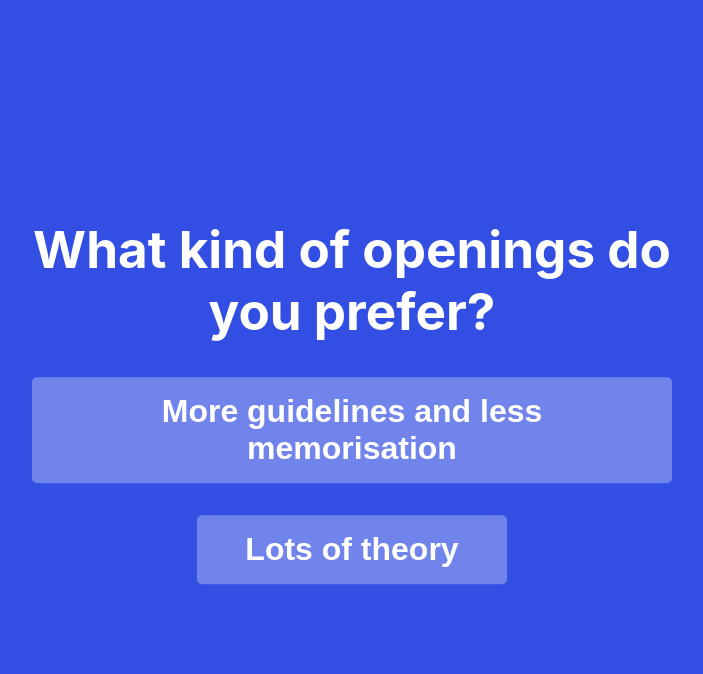
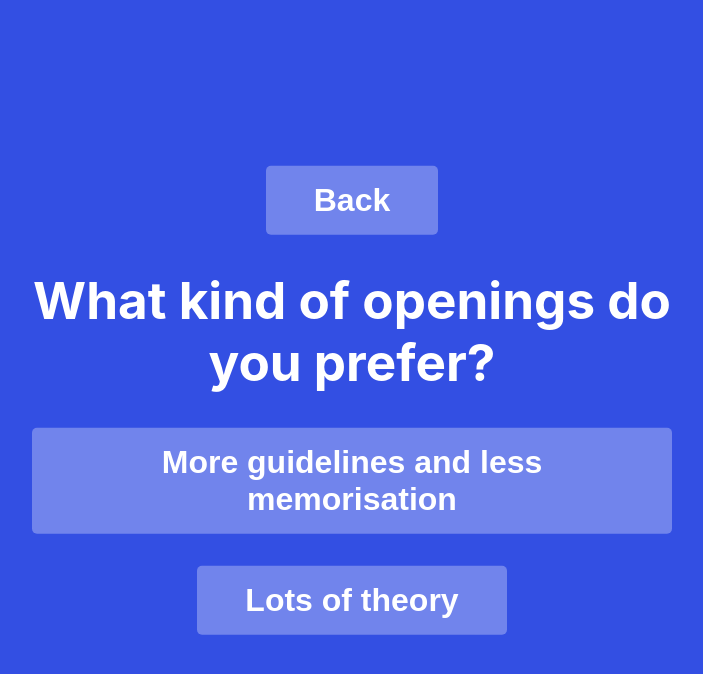
Before and after one commit to eissec/chess-opening, a React (Create React App) app: page / in a window 1280 px wide. Both pictures are taken after a click on the button "White". Shown: the top 674 px of the page, without its empty margins (288-991 px from the left). Built offline with nearby package versions, Linux system fonts and the light colour scheme.

Commit message:
Add back button

```diff
--- a/src/App.js
+++ b/src/App.js
@@ -5,18 +5,29 @@ import Question from "./Question";
 import { motion } from "framer-motion";
 
 function App() {
-	const [question, setQuestion] = useState(Questions.YouPlayAs);
+	const [questionPath, setQuestionPath] = useState([Questions.YouPlayAs]);
+
+	const moveToQuestion = (question) => {
+		setQuestionPath([...questionPath, question]);
+	}
+
+	const goBack = () => {
+		setQuestionPath(questionPath.slice(0, questionPath.length - 1));
+	}
+
+	const lastQuestion = questionPath[questionPath.length - 1];
 
   return (
     <div className="App">
+			{ questionPath.length > 1 && <button className={"back-button"} onClick={goBack}>Back</button> }
 			<motion.div
-				key={question.Text}
+				key={lastQuestion.Text}
 				animate={{
 					scale: [0.2, 1],
 					opacity: ["0%", "100%"],
 				}}
 			>
-				<Question question={question} setQuestion={setQuestion} />
+				<Question question={lastQuestion} setQuestion={moveToQuestion} />
 			</motion.div>
     </div>
   );
```
